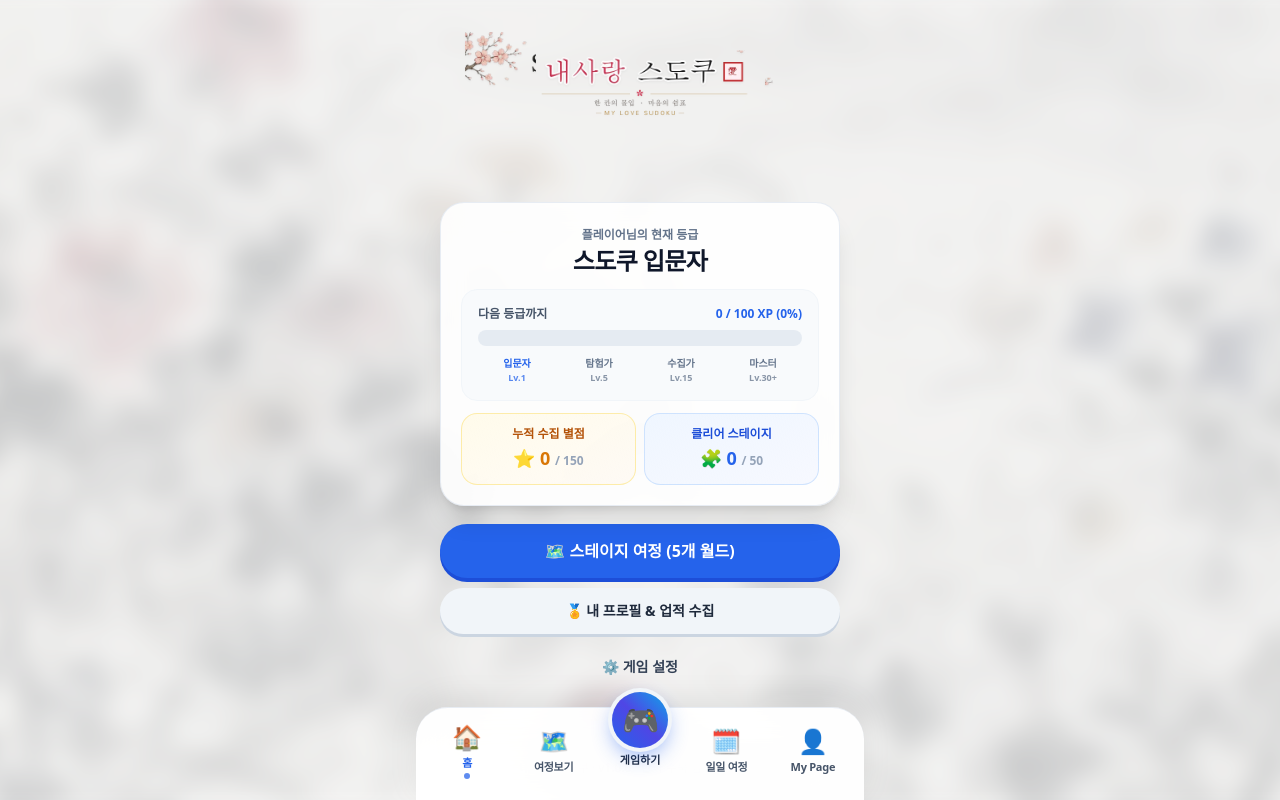
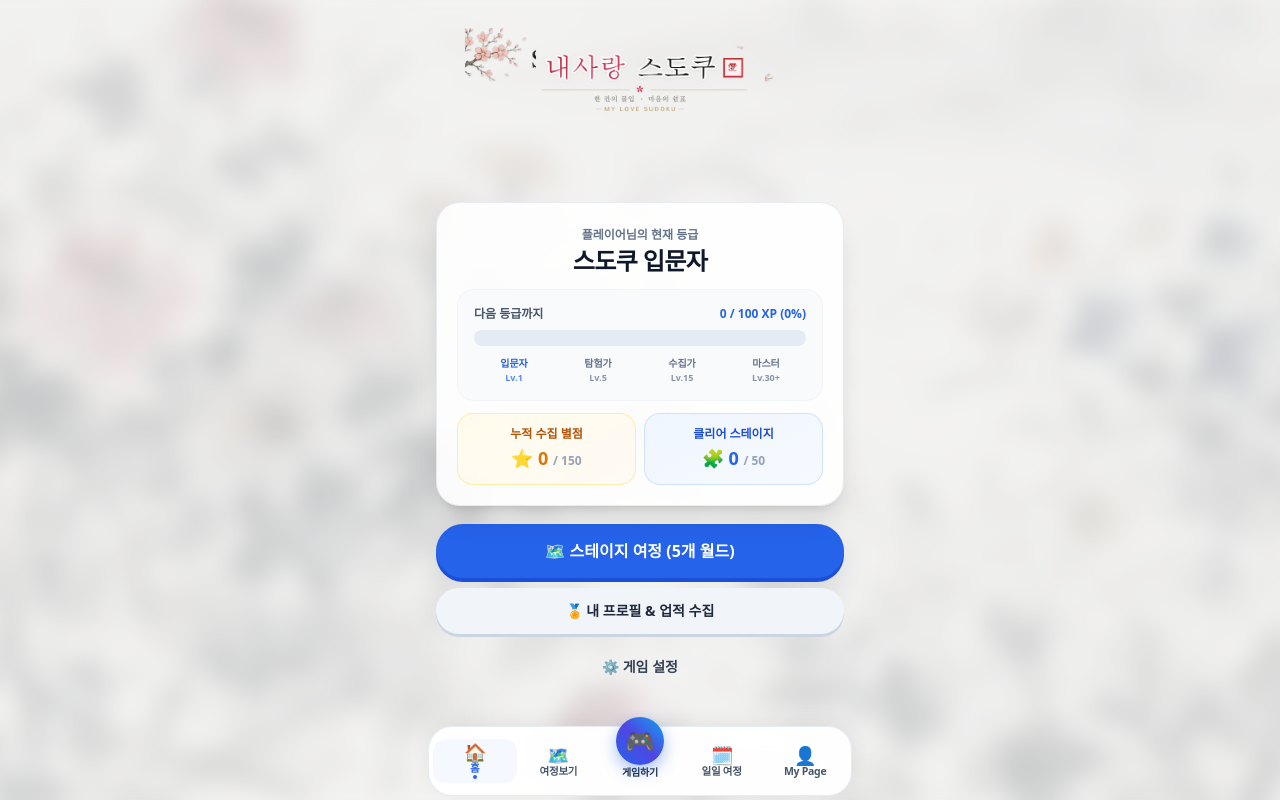
Before and after one commit to honglabai/my-love-sudoku, a React (Vite) app: page / in a window 1280 px wide. Built offline with nearby package versions, Linux system fonts and the light colour scheme.

Commit message:
fix(ui): optimize bottom navigation and footer spacing, reduce margins and expand text area

```diff
--- a/src/app/DailyQuestPage.tsx
+++ b/src/app/DailyQuestPage.tsx
@@ -43,7 +43,7 @@ export const DailyQuestPage: React.FC<DailyQuestPageProps> = ({
   const currentDayIndex = (today.getDay() + 6) % 7; // Monday = 0
 
   return (
-    <div className="relative z-10 flex flex-col min-h-screen max-w-md mx-auto p-4 sm:p-5 pb-28 select-none">
+    <div className="relative z-10 flex flex-col min-h-screen max-w-md mx-auto p-3 sm:p-4 pb-20 select-none">
       {/* Top Header */}
       <header className="flex items-center justify-between pt-2 pb-4">
         <Button variant="ghost" size="sm" pill onClick={onBack}>
--- a/src/app/HomePage.tsx
+++ b/src/app/HomePage.tsx
@@ -24,7 +24,7 @@ export const HomePage: React.FC<HomePageProps> = ({ progression, activeGame, onN
   const percent = Math.min(100, Math.max(0, Math.round((progression.currentXP / Math.max(1, reqXP)) * 100)));
 
   return (
-    <div className="relative z-10 flex flex-col items-center justify-between min-h-screen max-w-md mx-auto p-4 sm:p-6 pb-28">
+    <div className="relative z-10 flex flex-col items-center justify-between min-h-screen max-w-md mx-auto p-3 sm:p-5 pb-20">
       {/* Top Header: Branding with Zen Korean Calligraphic Title Logo Image */}
       <header className="w-full flex flex-col items-center justify-center mt-2 mb-2 select-none">
         <img
--- a/src/app/ProfilePage.tsx
+++ b/src/app/ProfilePage.tsx
@@ -31,7 +31,7 @@ export const ProfilePage: React.FC<ProfilePageProps> = ({
   const perfectClears = Object.values(progression.stageRecords).filter(r => r.stars === 3).length;
 
   return (
-    <div className="flex flex-col min-h-screen max-w-md mx-auto p-4 pb-28 select-none">
+    <div className="flex flex-col min-h-screen max-w-md mx-auto p-3 sm:p-4 pb-20 select-none">
       {/* Top Header */}
       <div className="flex items-center justify-between mb-4 pt-2">
         <Button variant="ghost" size="sm" onClick={onBack}>
--- a/src/app/SettingsPage.tsx
+++ b/src/app/SettingsPage.tsx
@@ -36,7 +36,7 @@ export const SettingsPage: React.FC<SettingsPageProps> = ({
   };
 
   return (
-    <div className="flex flex-col min-h-screen max-w-md mx-auto p-4 pb-28 select-none">
+    <div className="flex flex-col min-h-screen max-w-md mx-auto p-3 sm:p-4 pb-20 select-none">
       {/* Top Header */}
       <div className="flex items-center justify-between mb-4 pt-2">
         <Button variant="ghost" size="sm" onClick={onBack}>
--- a/src/app/StageMapPage.tsx
+++ b/src/app/StageMapPage.tsx
@@ -49,7 +49,7 @@ export const StageMapPage: React.FC<StageMapPageProps> = ({
   };
 
   return (
-    <div className="relative z-10 flex flex-col min-h-screen max-w-lg mx-auto p-3 sm:p-4 pb-28 select-none">
+    <div className="relative z-10 flex flex-col min-h-screen max-w-lg mx-auto p-3 sm:p-4 pb-20 select-none">
       {/* Top Bar */}
       <div className="flex items-center justify-between mb-3 pt-2">
         <Button variant="ghost" size="sm" pill onClick={onBack}>
--- a/src/components/BottomNavigationBar.tsx
+++ b/src/components/BottomNavigationBar.tsx
@@ -22,61 +22,61 @@ export const BottomNavigationBar: React.FC<BottomNavigationBarProps> = ({
   return (
     <nav
       aria-label="하단 네비게이션 메뉴"
-      className="fixed bottom-0 left-0 right-0 z-40 max-w-md mx-auto pointer-events-auto select-none"
+      className="fixed bottom-0 left-0 right-0 z-40 max-w-md mx-auto pointer-events-auto select-none px-2 sm:px-3 pb-1"
     >
-      {/* Outer Dock Bar Container with Soft Blur & Rounded Top */}
-      <div className="relative bg-white/95 dark:bg-slate-900/95 backdrop-blur-xl border-t border-slate-200/80 dark:border-slate-800 rounded-t-[28px] sm:rounded-t-[32px] shadow-[0_-8px_30px_rgba(0,0,0,0.08)] dark:shadow-[0_-8px_30px_rgba(0,0,0,0.4)] px-2 pt-1 pb-3">
+      {/* Outer Dock Bar Container with Sleek Compact Height & Reduced Padding */}
+      <div className="relative bg-white/95 dark:bg-slate-900/95 backdrop-blur-xl border border-slate-200/80 dark:border-slate-800 rounded-2xl sm:rounded-3xl shadow-[0_-4px_20px_rgba(0,0,0,0.06)] dark:shadow-[0_-4px_20px_rgba(0,0,0,0.35)] px-1 py-1">
         <div className="flex items-center justify-between relative">
 
           {/* Tab 1: 홈 (Home) */}
           <button
             onClick={() => onNavigate('home')}
-            className={`flex-1 flex flex-col items-center justify-center py-1 transition-all duration-150 ${
+            className={`flex-1 flex flex-col items-center justify-center px-0.5 py-1 rounded-xl transition-all duration-150 ${
               currentView === 'home'
-                ? 'text-blue-600 dark:text-blue-400 font-extrabold'
+                ? 'text-blue-600 dark:text-blue-400 font-extrabold bg-blue-50/60 dark:bg-blue-950/40'
                 : 'text-slate-600 dark:text-slate-300 hover:text-slate-900 dark:hover:text-white font-medium'
             }`}
             aria-label="홈 화면으로 이동"
           >
-            <span className="text-xl sm:text-2xl transition-transform active:scale-90">🏠</span>
-            <span className="text-[10px] sm:text-[11px] mt-0.5 tracking-tight font-bold">홈</span>
+            <span className="text-lg leading-none transition-transform active:scale-90">🏠</span>
+            <span className="text-[10px] sm:text-[10.5px] mt-0.5 tracking-tight font-bold leading-none">홈</span>
             {currentView === 'home' && (
-              <span className="w-1.5 h-1.5 rounded-full bg-blue-600 dark:bg-blue-400 mt-0.5 animate-pulse" />
+              <span className="w-1 h-1 rounded-full bg-blue-600 dark:bg-blue-400 mt-0.5" />
             )}
           </button>
 
           {/* Tab 2: 여정보기 (Stage Map) */}
           <button
             onClick={() => onNavigate('stage-map')}
-            className={`flex-1 flex flex-col items-center justify-center py-1 transition-all duration-150 ${
+            className={`flex-1 flex flex-col items-center justify-center px-0.5 py-1 rounded-xl transition-all duration-150 ${
               currentView === 'stage-map'
-                ? 'text-blue-600 dark:text-blue-400 font-extrabold'
+                ? 'text-blue-600 dark:text-blue-400 font-extrabold bg-blue-50/60 dark:bg-blue-950/40'
                 : 'text-slate-600 dark:text-slate-300 hover:text-slate-900 dark:hover:text-white font-medium'
             }`}
             aria-label="스테이지 여정보기 화면으로 이동"
           >
-            <span className="text-xl sm:text-2xl transition-transform active:scale-90">🗺️</span>
-            <span className="text-[10px] sm:text-[11px] mt-0.5 tracking-tight font-bold">여정보기</span>
+            <span className="text-lg leading-none transition-transform active:scale-90">🗺️</span>
+            <span className="text-[10px] sm:text-[10.5px] mt-0.5 tracking-tight font-bold leading-none">여정보기</span>
             {currentView === 'stage-map' && (
-              <span className="w-1.5 h-1.5 rounded-full bg-blue-600 dark:bg-blue-400 mt-0.5 animate-pulse" />
+              <span className="w-1 h-1 rounded-full bg-blue-600 dark:bg-blue-400 mt-0.5" />
             )}
           </button>
 
           {/* Tab 3 (Center): 게임하기 - Elevated Protruding Floating Action Button */}
-          <div className="relative -top-5 flex-1 flex flex-col items-center justify-center">
+          <div className="relative -top-3.5 flex-1 flex flex-col items-center justify-center">
             <button
               onClick={onPlayGame}
               aria-label={hasActiveGame ? '진행 중인 스도쿠 이어하기' : '스도쿠 게임하기'}
               className="group flex flex-col items-center justify-center active:scale-95 transition-transform"
             >
-              <div className="relative w-14 h-14 sm:w-15 sm:h-15 rounded-full bg-gradient-to-tr from-blue-600 via-indigo-600 to-sky-500 hover:from-blue-500 hover:to-indigo-500 text-white flex items-center justify-center shadow-[0_8px_20px_rgba(37,99,235,0.45)] dark:shadow-[0_8px_20px_rgba(59,130,246,0.35)] ring-4 ring-slate-100 dark:ring-slate-950 transition-all duration-200">
+              <div className="relative w-12 h-12 sm:w-13 sm:h-13 rounded-full bg-gradient-to-tr from-blue-600 via-indigo-600 to-sky-500 hover:from-blue-500 hover:to-indigo-500 text-white flex items-center justify-center shadow-[0_6px_16px_rgba(37,99,235,0.4)] dark:shadow-[0_6px_16px_rgba(59,130,246,0.3)] ring-3 ring-slate-100 dark:ring-slate-950 transition-all duration-200">
                 {/* Subtle inner ripple / glow */}
                 <div className="absolute inset-0 rounded-full bg-white/20 opacity-0 group-hover:opacity-100 transition-opacity" />
-                <span className="text-2xl sm:text-3xl leading-none transition-transform group-hover:scale-110">
+                <span className="text-xl sm:text-2xl leading-none transition-transform group-hover:scale-110">
                   {hasActiveGame ? '▶️' : '🎮'}
                 </span>
               </div>
-              <span className="text-[10px] sm:text-[11px] font-black text-slate-800 dark:text-slate-200 mt-1">
+              <span className="text-[9.5px] sm:text-[10px] font-black text-slate-800 dark:text-slate-200 mt-0.5 leading-none tracking-tight">
                 {hasActiveGame ? '이어하기' : '게임하기'}
               </span>
             </button>
@@ -85,34 +85,34 @@ export const BottomNavigationBar: React.FC<BottomNavigationBarProps> = ({
           {/* Tab 4: 일일 여정 (Daily Challenge Quest) */}
           <button
             onClick={() => onNavigate('daily-quest')}
-            className={`flex-1 flex flex-col items-center justify-center py-1 transition-all duration-150 ${
+            className={`flex-1 flex flex-col items-center justify-center px-0.5 py-1 rounded-xl transition-all duration-150 ${
               currentView === 'daily-quest'
-                ? 'text-blue-600 dark:text-blue-400 font-extrabold'
+                ? 'text-blue-600 dark:text-blue-400 font-extrabold bg-blue-50/60 dark:bg-blue-950/40'
                 : 'text-slate-600 dark:text-slate-300 hover:text-slate-900 dark:hover:text-white font-medium'
             }`}
             aria-label="일일 여정 도전 화면으로 이동"
           >
-            <span className="text-xl sm:text-2xl transition-transform active:scale-90">🗓️</span>
-            <span className="text-[10px] sm:text-[11px] mt-0.5 tracking-tight font-bold">일일 여정</span>
+            <span className="text-lg leading-none transition-transform active:scale-90">🗓️</span>
+            <span className="text-[10px] sm:text-[10.5px] mt-0.5 tracking-tight font-bold leading-none">일일 여정</span>
             {currentView === 'daily-quest' && (
-              <span className="w-1.5 h-1.5 rounded-full bg-blue-600 dark:bg-blue-400 mt-0.5 animate-pulse" />
+              <span className="w-1 h-1 rounded-full bg-blue-600 dark:bg-blue-400 mt-0.5" />
             )}
           </button>
 
           {/* Tab 5: My Page (프로필, 칭호, 보물함, 업적, 설정) */}
           <button
             onClick={() => onNavigate('profile')}
-            className={`flex-1 flex flex-col items-center justify-center py-1 transition-all duration-150 ${
+            className={`flex-1 flex flex-col items-center justify-center px-0.5 py-1 rounded-xl transition-all duration-150 ${
               currentView === 'profile' || currentView === 'settings'
-                ? 'text-blue-600 dark:text-blue-400 font-extrabold'
+                ? 'text-blue-600 dark:text-blue-400 font-extrabold bg-blue-50/60 dark:bg-blue-950/40'
                 : 'text-slate-600 dark:text-slate-300 hover:text-slate-900 dark:hover:text-white font-medium'
             }`}
             aria-label="마이페이지 화면으로 이동"
           >
-            <span className="text-xl sm:text-2xl transition-transform active:scale-90">👤</span>
-            <span className="text-[10px] sm:text-[11px] mt-0.5 tracking-tight font-bold">My Page</span>
+            <span className="text-lg leading-none transition-transform active:scale-90">👤</span>
+            <span className="text-[10px] sm:text-[10.5px] mt-0.5 tracking-tight font-bold leading-none">My Page</span>
             {(currentView === 'profile' || currentView === 'settings') && (
-              <span className="w-1.5 h-1.5 rounded-full bg-blue-600 dark:bg-blue-400 mt-0.5 animate-pulse" />
+              <span className="w-1 h-1 rounded-full bg-blue-600 dark:bg-blue-400 mt-0.5" />
             )}
           </button>
 
```
Also changed, not shown: src/app/GamePage.tsx (+55 -58 lines).
